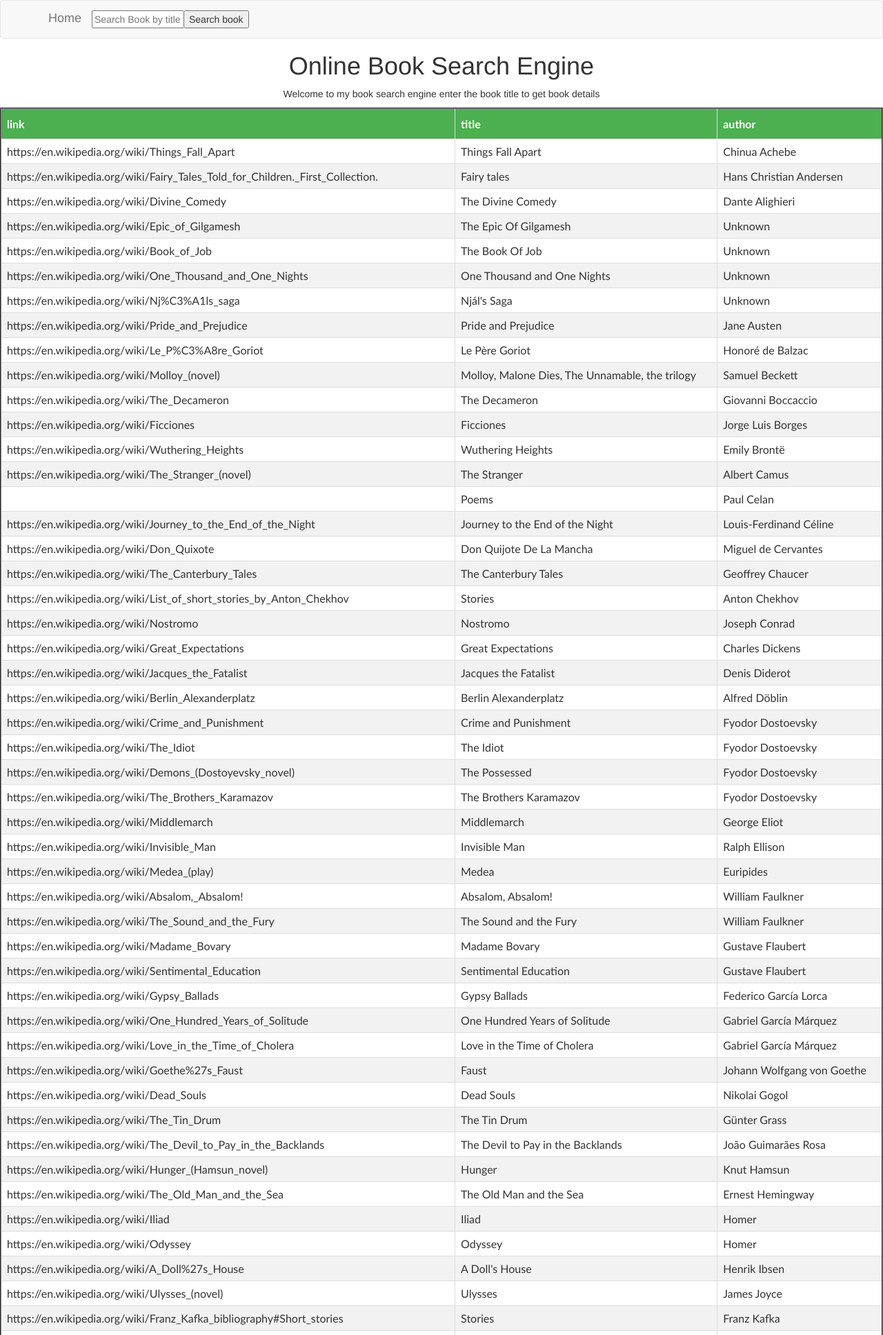
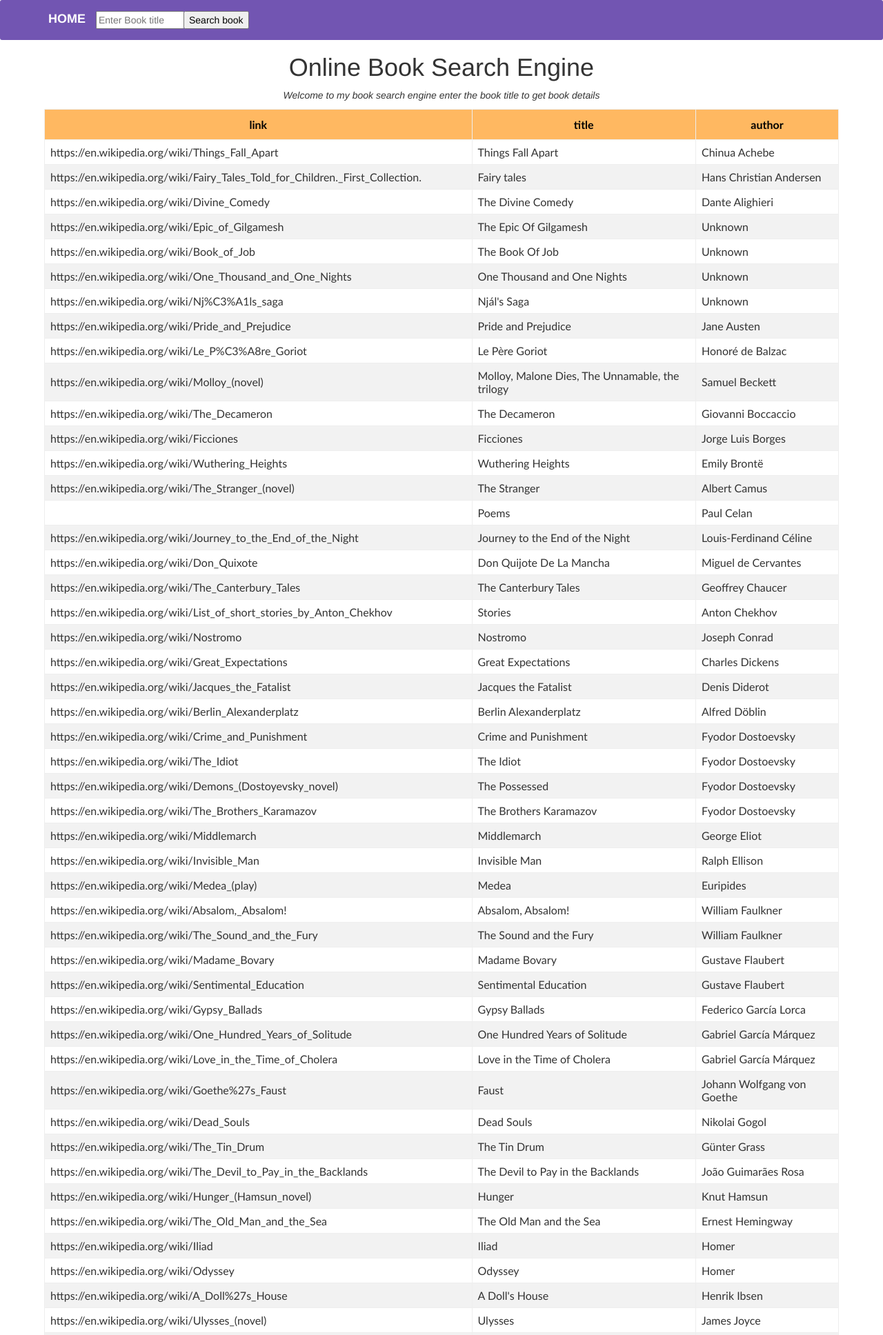
Before and after one commit to someshugar445/Online_books_library_flaskapp, a Flask app: page / in a window 1280 px wide. Shown: the top 1936 px of the page at 69% size. Run offline with Flask 2, Linux system fonts and the light colour scheme; some libraries are stand-ins or nearby versions.

Commit message:
added styling to pages

```diff
--- a/templates/base.html
+++ b/templates/base.html
@@ -2,6 +2,12 @@
 
 {% block navbar %}
 <style>
+#menu-bar {
+border: 2px solid #7255b2;
+background-color:#7255b2;
+border-radius:3px;
+color: black;
+}
 #toast_panel {
       background: #e2231a;
       color: white;
@@ -20,10 +26,10 @@
     setTimeout(function(){ $('.toast').fadeOut() }, 15000);
     })
   </script>
-    <nav class="navbar navbar-default">
+    <nav class="navbar navbar-default" id="menu-bar">
         <div class="container">
             <div class="navbar-header">
-                <a class="navbar-brand" href="{{ url_for('index') }}">Home</a>
+                <a class="navbar-brand" href="{{ url_for('index') }}" style="color: white" ><strong>HOME</strong></a>
                 <div id="search">
                 <form method="POST" id="submit_form">
 <!--                <input type="text" name="book" placeholder="Search Book by title">-->
@@ -31,7 +37,7 @@
                     <div style=" padding-top: 1em;">
                     <input type="submit" name="submit_button" value="Search book" style="float: right" />
                     <div style="overflow: hidden; padding-right: .5em;">
-                    <input type="text" name="book" placeholder="Search Book by title"/>
+                    <input type="text" name="book" placeholder="Enter Book title"/>
                     </div>
                     </div>
                 </form>
--- a/templates/home.html
+++ b/templates/home.html
@@ -8,25 +8,31 @@
 #books {
   font-family: "Trebuchet MS", Arial, Helvetica, sans-serif;
   border-collapse: collapse;
-  width: 100%;
+  width: 90%;
+  border: None;
 }
 
 #books td, #books th {
-  border: 1px solid #ddd;
   padding: 8px;
 }
 
-#books tr:nth-child(even){background-color: #f2f2f2;}
+#books tr:nth-child(even){
+    background-color: #f2f2f2;
+    }
 
 #books tr:hover {background-color: #ddd;}
 
 #books th {
   padding-top: 12px;
   padding-bottom: 12px;
-  text-align: left;
-  background-color: #4CAF50;
-  color: white;
+  text-align: center;
+  background-color: #FFB861 ;
+  color: black;
 }
+footer{
+ background-color: #7255b2;
+ color: white;
+ }
 </style>
 {% endblock %}
 
@@ -34,7 +40,7 @@
 <body>
     <center>
 <h1>Online Book Search Engine</h1>
-<p>Welcome to my book search engine enter the book title to get book details</p>
+<p><i>Welcome to my book search engine enter the book title to get book details</i></p>
         <table border="2" id="books">
             <thead>
                 <tr>
@@ -57,7 +63,7 @@
 </body>
 <br><br>
 <center>
-    <footer style="background-color:#4CAF50;color:white">
+    <footer>
       <h3><b>Contact:</b></h3>
         <p>email: someshugar@gmail.com</p>
       <p><b>Sources: </b><a href="https://en.wikipedia.org/wiki/Wikipedia"> Wikipedia link</a></p>
```
